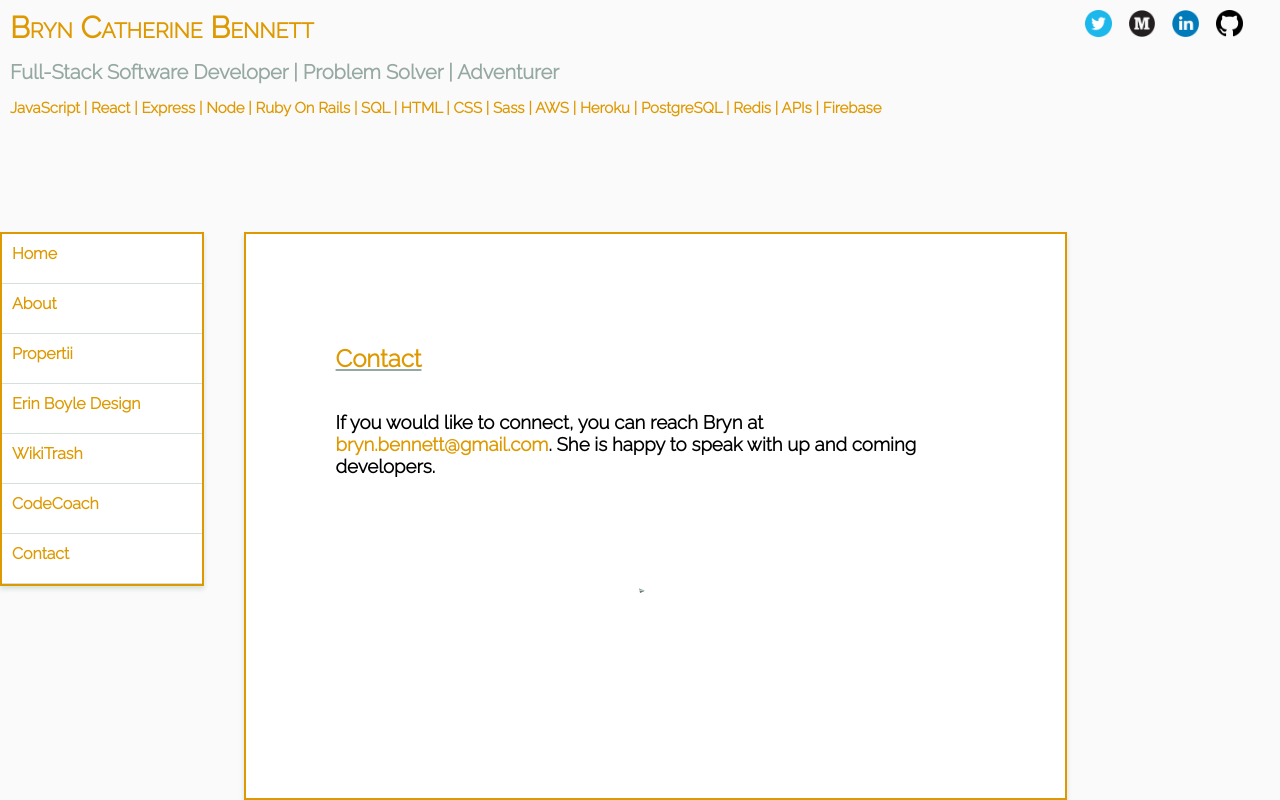
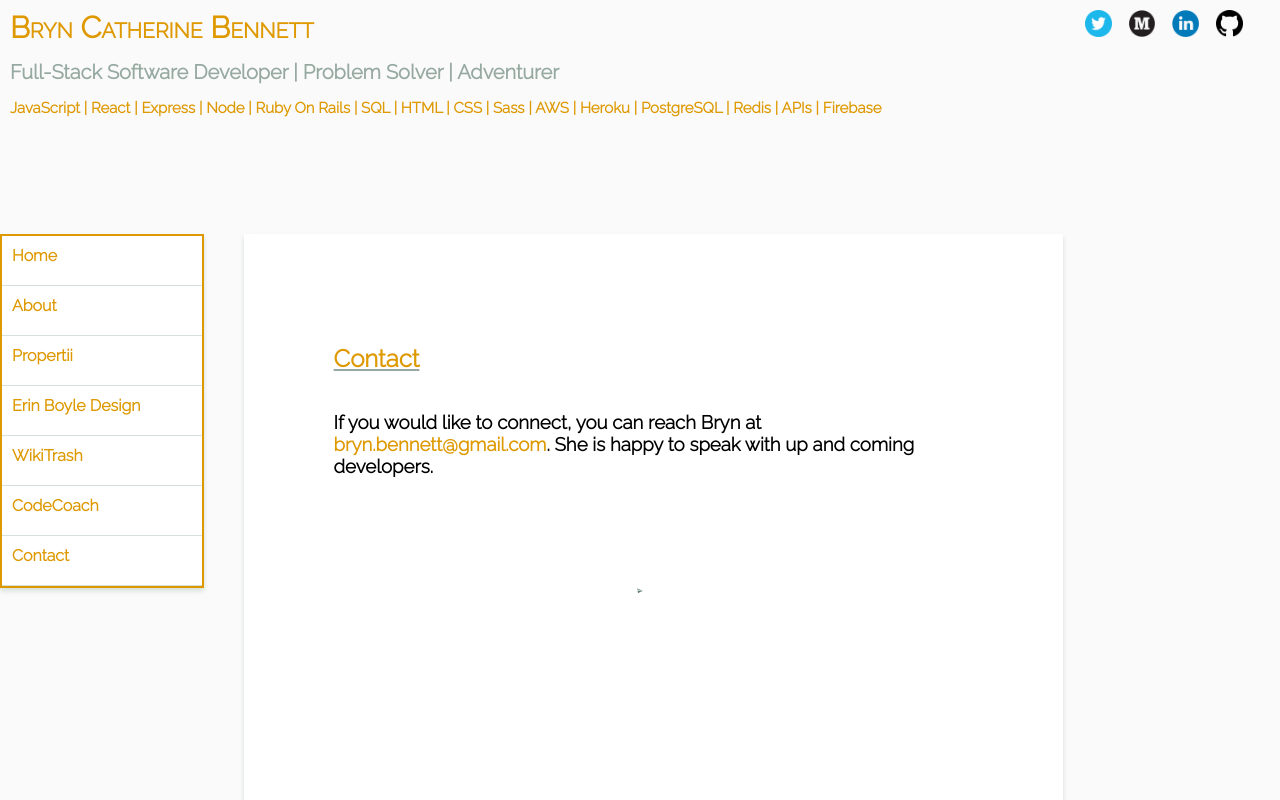
Before and after one commit to bbennett7/portfolio, a React (Create React App) app: page /contact in a window 1280 px wide. Built offline with nearby package versions, Linux system fonts and the light colour scheme.

Commit message:
Remove borders

```diff
--- a/src/pages/About/About.module.scss
+++ b/src/pages/About/About.module.scss
@@ -6,7 +6,6 @@
   flex-direction: column;
   height: auto;
   background: white;
-  border: 2px solid $yellow;
   box-shadow: 0px 3px 5px $lightGreen;
   padding: 7%;
 }
--- a/src/pages/Contact/Contact.module.scss
+++ b/src/pages/Contact/Contact.module.scss
@@ -6,7 +6,6 @@
   flex-direction: column;
   height: auto;
   background: white;
-  border: 2px solid $yellow;
   box-shadow: 0px 3px 5px $lightGreen;
   padding: 7%;
 }
--- a/src/pages/Home/Home.module.scss
+++ b/src/pages/Home/Home.module.scss
@@ -5,7 +5,6 @@
   min-width: 700px;
   height: auto;
   background: white;
-  border: 2px solid $yellow;
   box-shadow: 0px 3px 5px $lightGreen;
   padding: 5% 4% 1% 4%;
   justify-content: space-around;
```
